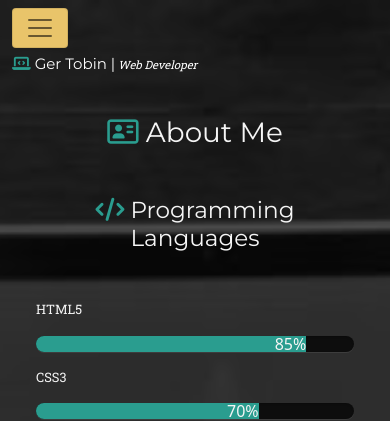
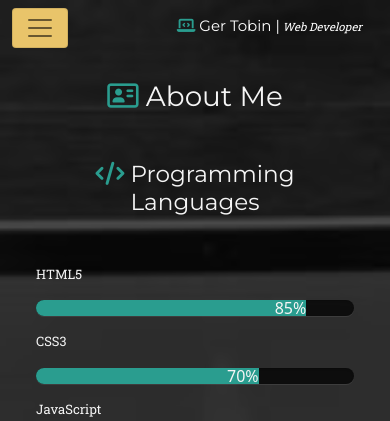
Before and after one commit to Gertobin11/personal-portfolio, a Django app: page /about_me/ in a window 390 px wide. Shown: the top 421 px of the page. Run offline with Django 3.2, Linux system fonts and the light colour scheme; some libraries are stand-ins or nearby versions.

Commit message:
fixed media not loading on about me page and fixed  responsive issue where the navbar branding was moving left and causing the menu to act erratically

```diff
--- a/about_me/templates/about_me/about_me.html
+++ b/about_me/templates/about_me/about_me.html
@@ -94,10 +94,10 @@
 <section class="scroll-stop" id="main-pic">
     <div class="row">
         <div class="col-md-3 col-6 text-end pe-0">
-            <img id="ger-pic" src="/media/myself.png" alt="picture of Ger Tobin">
+            <img id="ger-pic" src="{{ MEDIA_URL }}myself.png" alt="picture of Ger Tobin">
         </div>
         <div class="col-md-3 col-6 text-start ps-0">
-            <img id="thinking-bubble" src="/media/thinking-code-white.png"
+            <img id="thinking-bubble" src="{{MEDIA_URL }}thinking-code-white.png"
                 alt="Thinking bubble with programming language logos inside">
         </div>
         <div class="col-10 offset-1 col-md-4">
--- a/static/css/base.css
+++ b/static/css/base.css
@@ -770,3 +770,11 @@ footer .btn:active {
         top: 15%;
     }
 }
+
+
+@media only screen and (max-width: 992px) {
+    .navbar-brand {
+        width: 66%;
+        text-align: end;
+    }
+}
--- a/templates/base.html
+++ b/templates/base.html
@@ -35,7 +35,7 @@
 <body>
     <header class="navbar navbar-expand-lg navbar-light bg-transparent">
         <div class="container-fluid">
-            <div class="w-50">
+            <div class="button-wrapper">
                 <button class="navbar-toggler" type="button" data-bs-toggle="collapse" data-bs-target="#navbarTogglerDemo03"
                     aria-controls="navbarTogglerDemo03" aria-expanded="false" aria-label="Toggle navigation">
                     <span class="navbar-toggler-icon text-white"></span>
@@ -44,7 +44,8 @@
             <a class="navbar-brand title-text text-white w-min-33 link" href="{% url 'home' %}"><span class="brt-grn"><i
                         class="fas fa-laptop-code"></i></span>  Ger Tobin |<span
                                     class="paragraph-text"><em><small> Web
-                Developer</small></em></span></a>
+                Developer</small></em></span>
+            </a>
             <nav class="w-min-33">
                 <div class="me-auto ms-auto justify-content-md-center collapse navbar-collapse" id="navbarTogglerDemo03">
                     <ul id="nav-bar-links" class="navbar-nav mb-lg-0">
```
